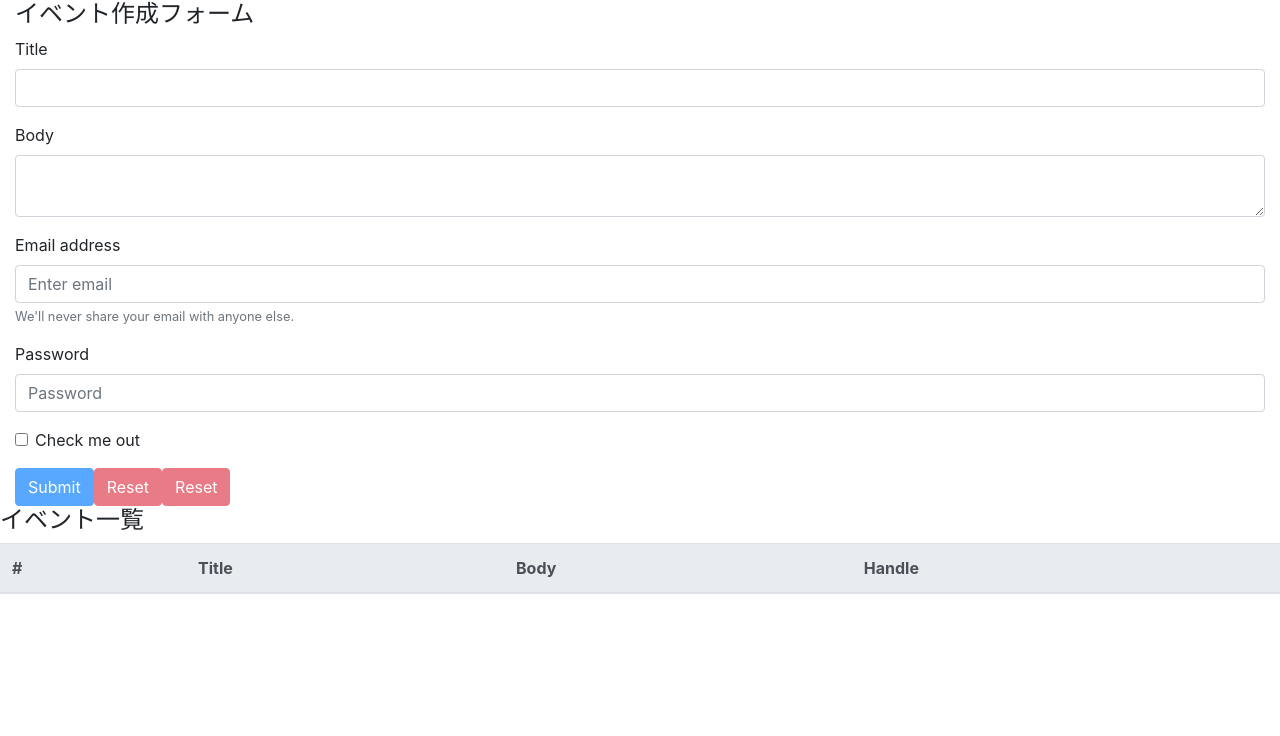
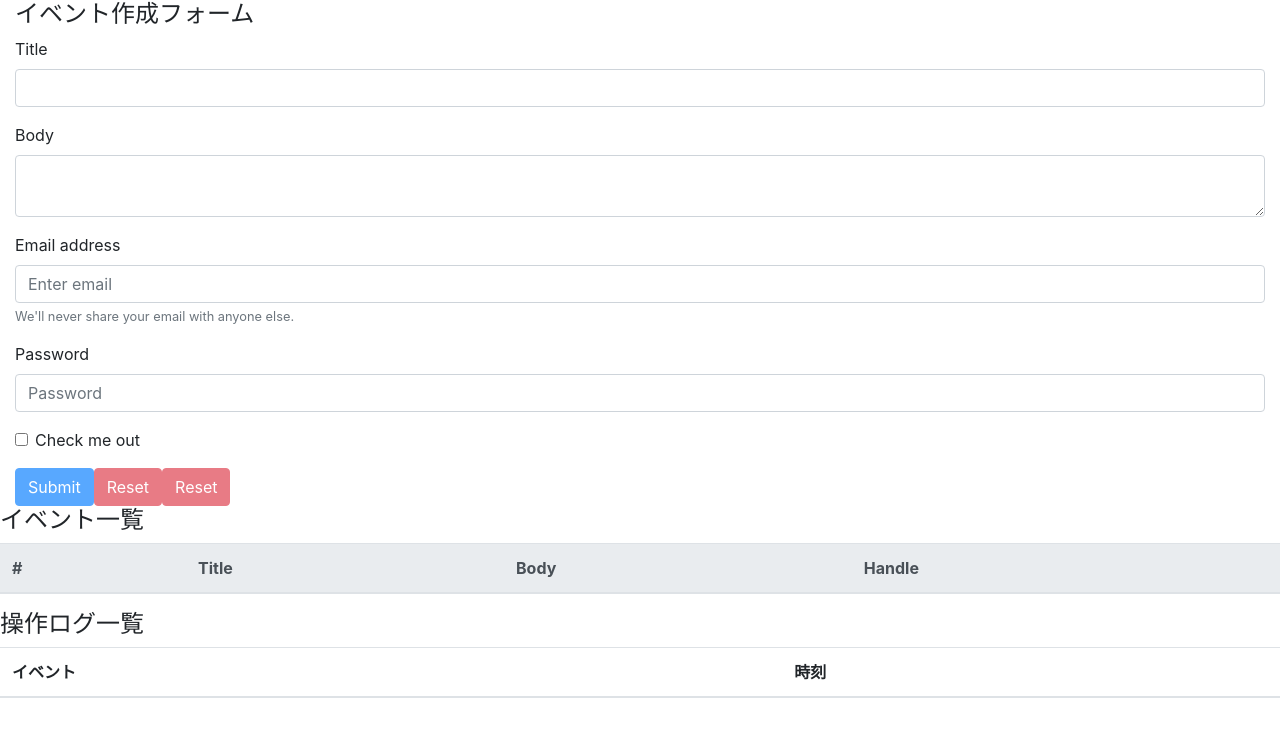
Before and after one commit to makeloff1/myreact, a React (Create React App) app: page / in a window 1280 px wide. Shown: the top 736 px of the page. Built offline with nearby package versions, Linux system fonts and the light colour scheme.

Commit message:
make operation component

```diff
--- a/src/components/App.js
+++ b/src/components/App.js
@@ -4,6 +4,7 @@ import 'bootstrap/dist/css/bootstrap.min.css';
 import reducer from '../reducers/index'
 import EventForm from './EventForm'
 import Events from './Events'
+import OperationLogs from './OperationLogs'
 import AppContext from '../contexts/AppContext'
 
 const App = () => {
@@ -20,6 +21,7 @@ const App = () => {
       <div>
         <EventForm />
         <Events />
+        <OperationLogs />
       </div>
     </AppContext.Provider>
   );
--- /dev/null
+++ b/src/components/OperationLog.js
@@ -0,0 +1,12 @@
+import React from 'react'
+
+const OperationLog = ({operationLog}) => {
+    return (
+        <tr>
+            <td>{operationLog.description}</td>
+            <td>{operationLog.operatedAt}</td>
+        </tr>
+    )
+}
+
+export default OperationLog
--- /dev/null
+++ b/src/components/OperationLogs.js
@@ -0,0 +1,32 @@
+import React, { useContext } from 'react'
+import AppContext from '../contexts/AppContext'
+import OperationLog from './OperationLog'
+
+const OperationLogs = () => {
+    const { state } = useContext(AppContext)
+    return (
+    <>
+        <h4>操作ログ一覧</h4>
+        <table className="table table-hover">
+            <thead>
+                <tr>
+                    <th>イベント</th>
+                    <th>時刻</th>
+                </tr>
+            </thead>
+            <tbody>
+                {
+                    state.operationLogs.map((operationLog, index) => {
+                        return (
+                            <OperationLog key={index} operationLog={operationLog}/>
+                        )
+                    })
+                }
+
+            </tbody>
+        </table>
+    </>
+    )
+}
+
+export default OperationLogs
```
